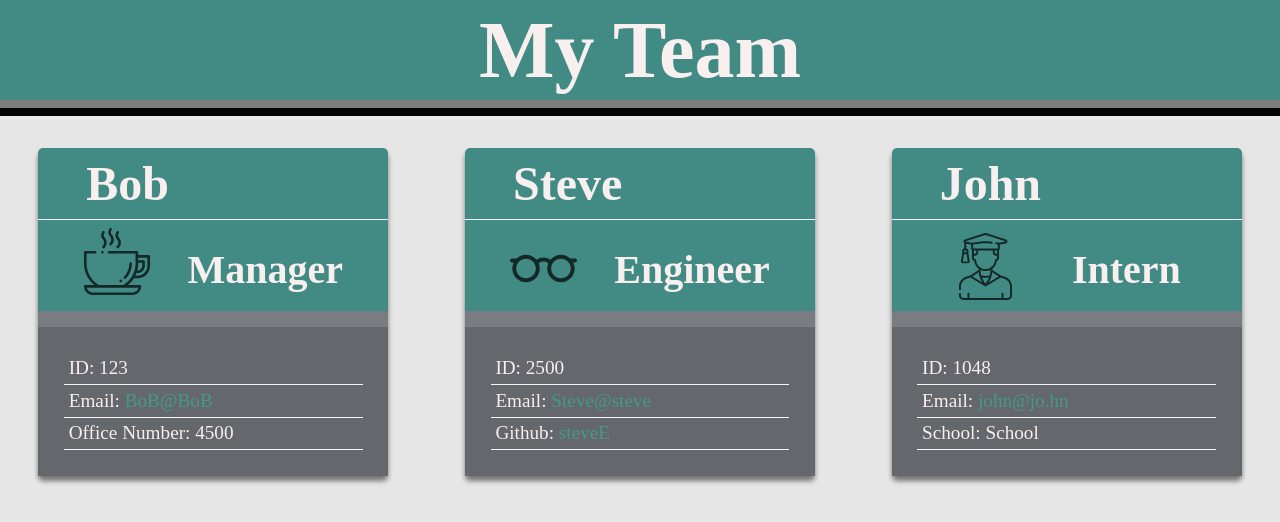
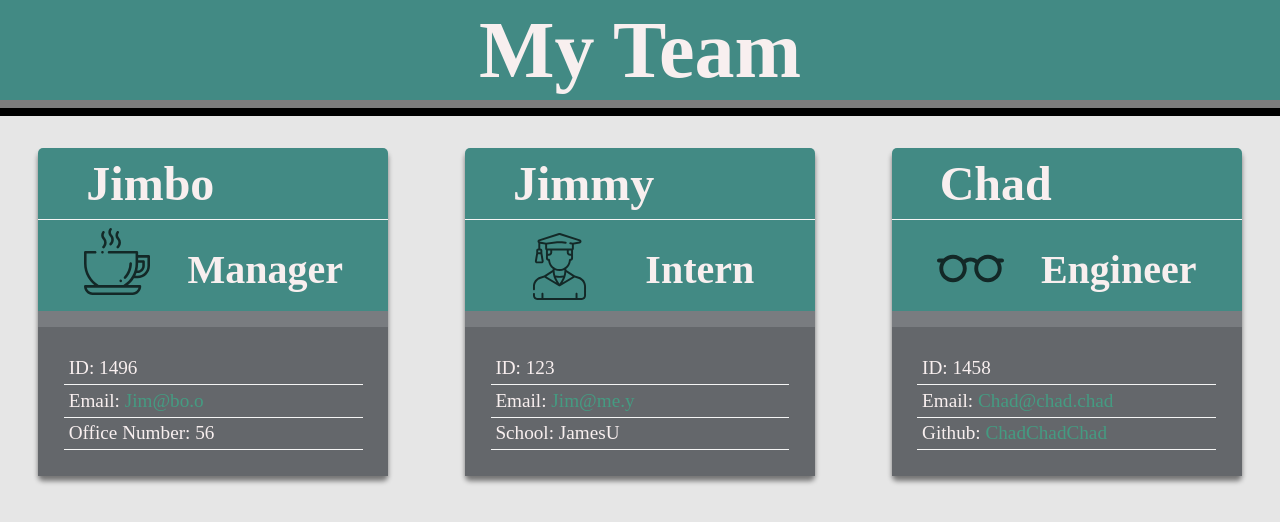
Before and after one commit to Atlas238/team-profile-generator, a website: page Develop/Output/index.html in a window 1280 px wide. Drawn offline with Linux system fonts and the light colour scheme.

Commit message:
diff generated file, fields slightly different

```diff
--- a/Develop/Output/index.html
+++ b/Develop/Output/index.html
@@ -18,7 +18,7 @@
 
             <div class="card">
                 <div class="card-header">
-                    <h2 class="employee-name">Bob</h2>
+                    <h2 class="employee-name">Jimbo</h2>
                     <div class="role flex">
                     <img id="coffeeCup" src="../assets/coffee-cup.svg" alt="Coffee Cup">
                     <h3>Manager</h3>
@@ -26,16 +26,33 @@
                 </div>
                 <div class="card-body">
                     <ul class="card-list">
-                        <li class="card-item">ID: 123</li>
-                        <li class="card-item">Email: <a class="card-link" href="mailto:BoB@BoB">BoB@BoB</a></li>
-                        <li class="card-item">Office Number: 4500</li>
+                        <li class="card-item">ID: 1496</li>
+                        <li class="card-item">Email: <a class="card-link" href="mailto:Jim@bo.o">Jim@bo.o</a></li>
+                        <li class="card-item">Office Number: 56</li>
                     </ul>
                 </div>
             </div>
 
             <div class="card">
                 <div class="card-header">
-                    <h2 class="employee-name">Steve</h2>
+                    <h2 class="employee-name">Jimmy</h2>
+                    <div class="role flex">
+                    <img id="student" src="../assets/graduated.svg" alt="Student">
+                    <h3>Intern</h3>
+                    </div>
+                </div>
+            <div class="card-body">
+                <ul class="card-list">
+                    <li class="card-item">ID: 123</li>
+                    <li class="card-item">Email: <a class="card-link" href="mailto:Jim@me.y">Jim@me.y</a></li>
+                    <li class="card-item">School: JamesU</li>
+                </ul>
+                </div>
+            </div>
+
+            <div class="card">
+                <div class="card-header">
+                    <h2 class="employee-name">Chad</h2>
                     <div class="role flex">
                     <img id="glasses" src="../assets/eyeglasses.svg" alt="Glasses">
                     <h3>Engineer</h3>
@@ -43,27 +60,10 @@
                 </div>
                 <div class="card-body">
                     <ul class="card-list">
-                        <li class="card-item">ID: 2500</li>
-                        <li class="card-item">Email: <a class="card-link" href="mailto:Steve@steve">Steve@steve</a></li>
-                        <li class="card-item">Github: <a class="card-link" href="https://github.com/steveE/">steveE</a></li>
+                        <li class="card-item">ID: 1458</li>
+                        <li class="card-item">Email: <a class="card-link" href="mailto:Chad@chad.chad">Chad@chad.chad</a></li>
+                        <li class="card-item">Github: <a class="card-link" href="https://github.com/ChadChadChad/">ChadChadChad</a></li>
                     </ul>
-                </div>
-            </div>
-
-            <div class="card">
-                <div class="card-header">
-                    <h2 class="employee-name">John</h2>
-                    <div class="role flex">
-                    <img id="student" src="../assets/graduated.svg" alt="Student">
-                    <h3>Intern</h3>
-                    </div>
-                </div>
-            <div class="card-body">
-                <ul class="card-list">
-                    <li class="card-item">ID: 1048</li>
-                    <li class="card-item">Email: <a class="card-link" href="mailto:john@jo.hn">john@jo.hn</a></li>
-                    <li class="card-item">School: School</li>
-                </ul>
                 </div>
             </div>
 
```
